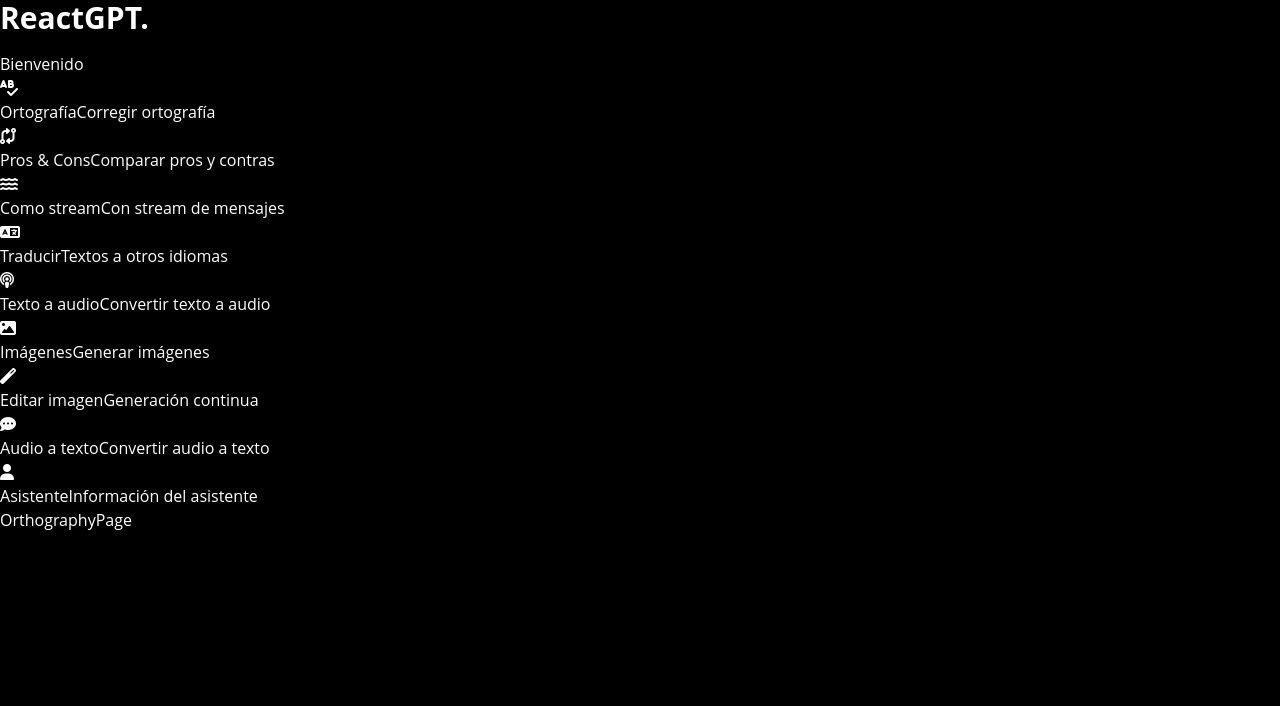
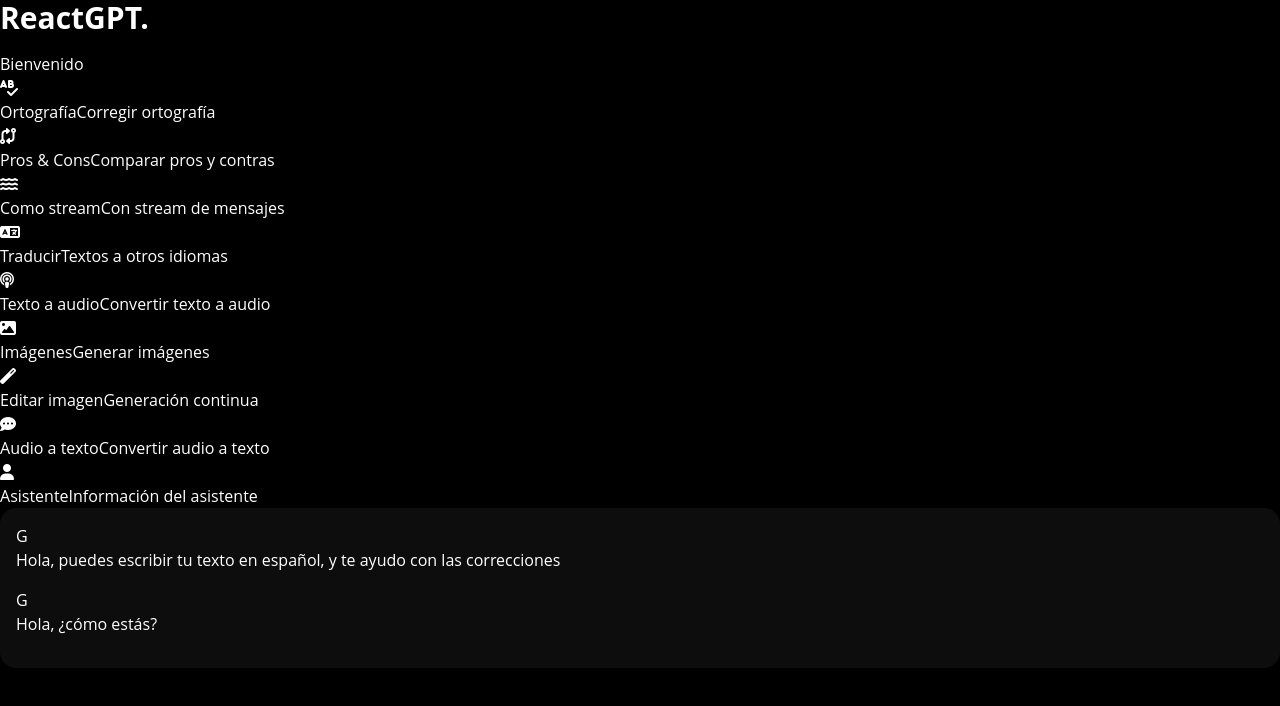
Before and after one commit to developaul/react-gpt, a React (Vite) app: page /orthography in a window 1280 px wide. Shown: the top 706 px of the page. Built offline with nearby package versions, Linux system fonts and the light colour scheme.

Commit message:
chore: chat bubbles added

```diff
--- a/package.json
+++ b/package.json
@@ -12,6 +12,7 @@
   "dependencies": {
     "react": "^18.2.0",
     "react-dom": "^18.2.0",
+    "react-markdown": "^9.0.1",
     "react-router-dom": "^6.23.1"
   },
   "devDependencies": {
--- /dev/null
+++ b/src/presentation/components/chat-bubbles/GptMessage.tsx
@@ -0,0 +1,21 @@
+import { FC } from "react"
+import Markdown from "react-markdown"
+
+interface Props {
+  text: string
+}
+
+export const GptMessage: FC<Props> = ({ text }) => {
+  return (
+    <div className="col-start-1 col-end-9 p-3 rounded-lg">
+      <div className="flex flex-row items-start">
+        <div className="flex items-center justify-center h-10 w-10 rounded-full bg-green-600 flex-shrink-0">
+          G
+        </div>
+        <div className="relative ml-3 text-sm bg-black bg-opacity-25 pt-3 pb-2 px-4 shadow rounded-xl">
+          <Markdown>{text}</Markdown>
+        </div>
+      </div>
+    </div>
+  )
+}
--- /dev/null
+++ b/src/presentation/components/chat-bubbles/MyMessage.tsx
@@ -0,0 +1,20 @@
+import { FC } from "react"
+
+interface Props {
+  text: string
+}
+
+export const MyMessage: FC<Props> = ({ text }) => {
+  return (
+    <div className="col-start-1 col-end-9 p-3 rounded-lg">
+      <div className="flex flex-row items-start">
+        <div className="flex items-center justify-center h-10 w-10 rounded-full bg-green-600 flex-shrink-0">
+          G
+        </div>
+        <div className="relative ml-3 text-sm bg-black bg-opacity-25 pt-3 pb-2 px-4 shadow rounded-xl">
+          <div>{text}</div>
+        </div>
+      </div>
+    </div>
+  )
+}
--- /dev/null
+++ b/src/presentation/components/index.ts
@@ -0,0 +1,3 @@
+export * from './sidebar/SidebarMenuItem';
+export * from './chat-bubbles/GptMessage';
+export * from './chat-bubbles/MyMessage';
--- a/src/presentation/layouts/DashboardLayout.tsx
+++ b/src/presentation/layouts/DashboardLayout.tsx
@@ -1,6 +1,6 @@
 import { Outlet } from "react-router-dom";
 import { menuRoutes } from "../router/router";
-import { SidebarMenuItem } from "../components/sidebar/SidebarMenuItem";
+import { SidebarMenuItem } from "../components";
 
 export const DashboardLayout = () => {
   return (
--- a/src/presentation/pages/orthography/OrthographyPage.tsx
+++ b/src/presentation/pages/orthography/OrthographyPage.tsx
@@ -1,5 +1,19 @@
+import { GptMessage, MyMessage } from "../../components"
+
 export const OrthographyPage = () => {
   return (
-    <div>OrthographyPage</div>
+    <div className="chat-container">
+      <div className="chat-messages">
+        <div className="grid grid-cols-12 gap-y-2">
+
+
+          {/* Bienvenida */}
+          <GptMessage text="Hola, puedes escribir tu texto en español, y te ayudo con las correcciones" />
+
+          <MyMessage text="Hola, ¿cómo estás?" />
+
+        </div>
+      </div>
+    </div>
   )
 }
```
Also changed, not shown: tsconfig.json (+13 -5 lines), 1 other file (tests, documents, lock files or other folders).
